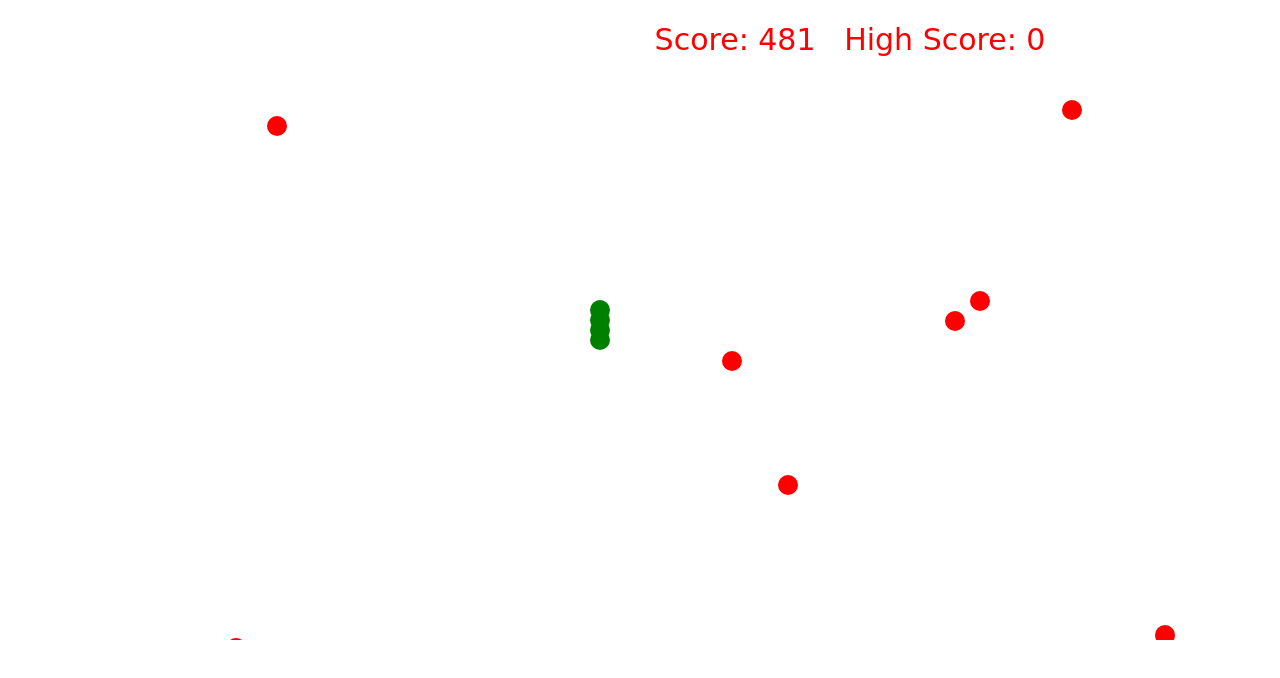
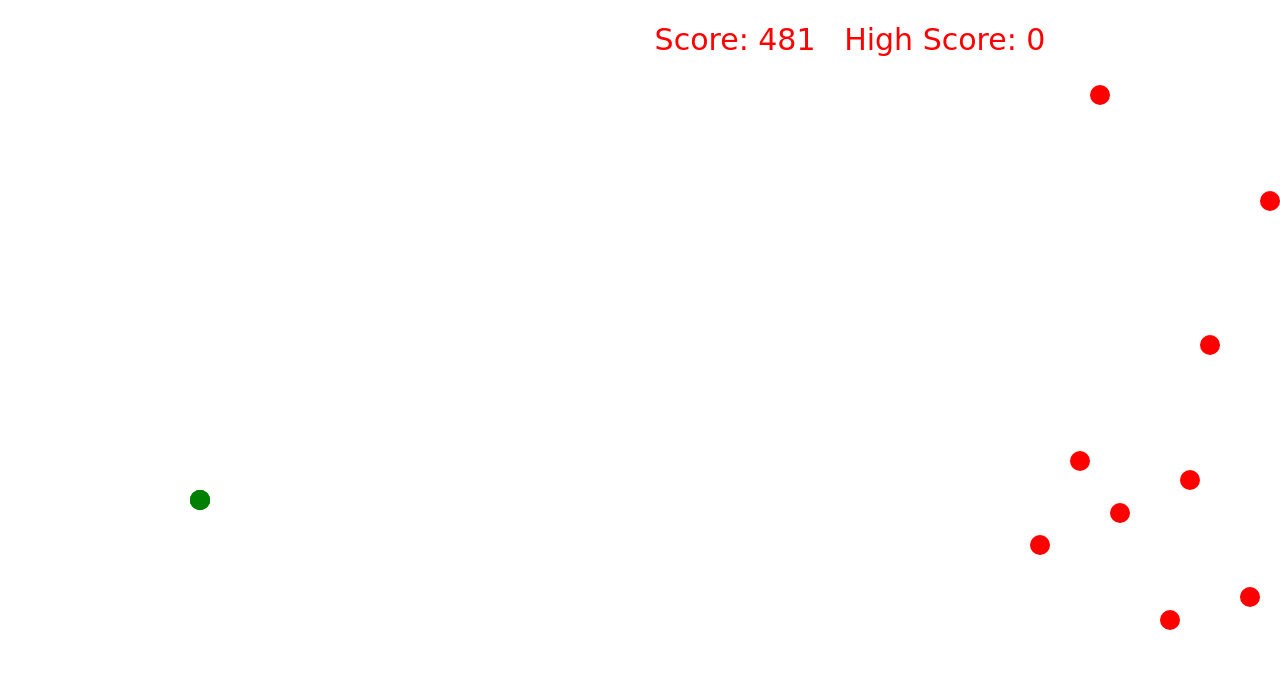
Before and after one commit to roygdavis/reactsnake, a React (Create React App) app: page / in a window 1280 px wide. Shown: the top 678 px of the page. Built offline with nearby package versions, Linux system fonts and the light colour scheme.

Commit message:
Basic rtype

```diff
--- a/src/App.tsx
+++ b/src/App.tsx
@@ -30,17 +30,17 @@ export enum Direction {
 }
 
 export interface AppState {
-  snakeBody: ObjectEntity[];
-  snakeLength: number;
-  birds: ObjectEntity[];
-  newBirdsInterval: number;
-  timeSinceLastBird: number;
-  birdSpeed: number;
+  shipBody: ObjectEntity[];
+  shipLength: number;
+  enemyShips: ObjectEntity[];
+  newEnemyShipsInterval: number;
+  timeSinceLastEnemyShip: number;
+  enemyShipSpeed: number;
   collisionDetected: boolean;
-  mice: ObjectEntity[];
-  timeSinceLastMice: number;
-  newMiceInterval: number;
-  snakeHeadPosition: ObjectEntity;
+  // mice: ObjectEntity[];
+  // timeSinceLastMice: number;
+  // newMiceInterval: number;
+  shipHeadPosition: ObjectEntity;
   score: number;
   highScore: number;
   entities: Entity[];
@@ -48,22 +48,22 @@ export interface AppState {
   gameTicks: number;
   difficultyLevel: number;
   lastKeyCode: string;
-  venom: ObjectEntity[];
+  shipLaser: ObjectEntity[];
 }
 
 const initState = () => {
   return {
-    snakeBody: [],
-    snakeLength: 5,
-    birds: [],
-    newBirdsInterval: 50,
-    timeSinceLastBird: 0,
-    birdSpeed: 20,
+    shipBody: [],
+    shipLength: 5,
+    enemyShips: [],
+    newEnemyShipsInterval: 50,
+    timeSinceLastEnemyShip: 0,
+    enemyShipSpeed: 20,
     collisionDetected: false,
-    mice: [],
-    timeSinceLastMice: 0,
-    newMiceInterval: 500,
-    snakeHeadPosition: { x: 600, y: 500, direction: Direction.Up, speed: 5, ticksAge: 0 },
+    // mice: [],
+    // timeSinceLastMice: 0,
+    // newMiceInterval: 500,
+    shipHeadPosition: { x: 200, y: 500, direction: Direction.Right, speed: 5, ticksAge: 0 },
     score: 0,
     highScore: 0,
     entities: [],
@@ -71,7 +71,7 @@ const initState = () => {
     gameTicks: 0,
     difficultyLevel: 5,
     lastKeyCode: "",
-    venom: []
+    shipLaser: []
   } as AppState;
 }
 
--- a/src/entities.ts
+++ b/src/entities.ts
@@ -6,20 +6,20 @@ export const getEntities = (): Entity[] => {
         {
             name: "SNAKE",
             updateMethod: (state: AppState, setState: SetStateHandler) => {
-                if (state.gameTicks % state.snakeHeadPosition.speed === 0) {
-                    const head = state.snakeHeadPosition;
+                if (state.gameTicks % state.shipHeadPosition.speed === 0) {
+                    const head = state.shipHeadPosition;
                     const newHead = JSON.parse(JSON.stringify(head)) as ObjectEntity; //{ x: head.x, y: head.y, direction: head.direction, speed: head.speed, ticksAge: head.ticksAge };
 
                     switch (state.lastKeyCode) {
                         case "ArrowUp":
                             newHead.direction = Direction.Up;
                             break;
-                        case "ArrowLeft":
-                            newHead.direction = Direction.Left;
-                            break;
-                        case "ArrowRight":
-                            newHead.direction = Direction.Right;
-                            break;
+                        // case "ArrowLeft":
+                        //     newHead.direction = Direction.Left;
+                        //     break;
+                        // case "ArrowRight":
+                        //     newHead.direction = Direction.Right;
+                        //     break;
                         case "ArrowDown":
                             newHead.direction = Direction.Down;
                             break;
@@ -34,43 +34,42 @@ export const getEntities = (): Entity[] => {
                         case Direction.Up:
                             newHead.y -= 10;
                             break;
-                        case Direction.Left:
-                            newHead.x -= 10;
-                            break;
-                        case Direction.Right:
-                            newHead.x += 10;
-                            break;
+                        // case Direction.Left:
+                        //     head.x -= 10;
+                        //     break;
+                        // case Direction.Right:
+                        //     head.x += 10;
+                        //     break;
                         default:
                             break;
                     }
                     // portal
-                    if (newHead.x > window.innerWidth) newHead.x = 20;
-                    if (newHead.x < 20) newHead.x = window.innerWidth - 10;
-                    if (newHead.y > window.innerHeight) newHead.y = 20;
-                    if (newHead.y < 20) newHead.y = window.innerHeight - 10;
-                    //if (newHead.x < 10 || newHead.x > window.innerWidth || newHead.y < 10 || newHead.y > window.innerHeight) state.collisionDetected = true;
+                    // if (newHead.x > window.innerWidth) newHead.x = 20;
+                    //if (newHead.x < 20) newHead.x = window.innerWidth - 10;
+                    if (newHead.y > window.innerHeight) newHead.y = window.innerHeight - 20;
+                    if (newHead.y < 20) newHead.y = 20;
 
                     // body into itself detection
-                    if (state.snakeBody.some(s => (newHead.x - 10 < s.x && newHead.x + 10 > s.x) && (newHead.y - 10 < s.y && newHead.y + 10 > s.y))) {
-                        state.collisionDetected = true;
-                    }
+                    // if (state.snakeBody.some(s => (newHead.x - 10 < s.x && newHead.x + 10 > s.x) && (newHead.y - 10 < s.y && newHead.y + 10 > s.y))) {
+                    //     state.collisionDetected = true;
+                    // }
 
 
-                    // push head to array
-                    if (state.snakeBody.length === state.snakeLength) {
-                        const body = state.snakeBody.slice(1);
+                    //push head to array
+                    if (state.shipBody.length === state.shipLength) {
+                        const body = state.shipBody.slice(1);
                         body.push(newHead);
-                        state.snakeBody = body;
+                        state.shipBody = body;
                     } else {
-                        state.snakeBody.push(newHead);
+                        state.shipBody.push(newHead);
                     }
-                    state.snakeHeadPosition = newHead;
+                    state.shipHeadPosition = newHead;
                 }
                 return state;
             },
             renderMethod: (state: AppState, context: CanvasRenderingContext2D) => {
                 if (context) {
-                    state.snakeBody.forEach((x, i) => {
+                    state.shipBody.forEach((x, i) => {
                         context.beginPath();
                         if (i > 0) {
                             //context.arc(state.snakeBody[i].x, state.snakeBody[i].y, 10, 0, 2 * Math.PI);
@@ -84,31 +83,31 @@ export const getEntities = (): Entity[] => {
             }
         },
         {
-            name: "BIRDS/ENEMIES",
+            name: "SHIPS/ENEMIES",
             updateMethod: (state: AppState, setState: SetStateHandler) => {
-                state.timeSinceLastBird--;
+                state.timeSinceLastEnemyShip--;
 
+                const { enemyShips } = state; //.birds.filter(x => x.y < window.innerHeight);
                 // get rid of mice which have fallen out of the bottom
-                const { birds } = state; //.birds.filter(x => x.y < window.innerHeight);
 
                 // make birds move
-                moveObjectEntities(birds, state.gameTicks, true, 750);
+                moveObjectEntities(enemyShips, state.gameTicks, false);
 
                 // increase score
-                state.score = state.score + (state.birds.filter(x => x.y > window.innerHeight).length * 100);
+                state.score = state.score + (state.enemyShips.filter(x => x.y > window.innerHeight).length * 100);
 
                 // create a new bird
-                if (state.timeSinceLastBird < 0) {
-                    const rx = Math.round(Math.random() * window.innerWidth);
+                if (state.timeSinceLastEnemyShip < 0) {
+                    const rx = window.innerWidth;//Math.round(Math.random() * window.innerWidth);
                     const ry = Math.round(Math.random() * window.innerHeight);
-                    const dx = Math.round(Math.random() * 3);
-                    birds.push({ x: rx, y: ry, direction: dx as Direction, speed: state.birdSpeed, ticksAge: 0 });
-                    state.timeSinceLastBird = state.newBirdsInterval;
+                    const dx = Direction.Left;// Math.round(Math.random() * 3);
+                    enemyShips.push({ x: rx, y: ry, direction: dx as Direction, speed: state.enemyShipSpeed, ticksAge: 0 });
+                    state.timeSinceLastEnemyShip = state.newEnemyShipsInterval;
                 }
 
                 // Collission detection
-                birds.forEach(r => {
-                    if (state.snakeBody.some(s => (r.x - 10 < s.x && r.x + 10 > s.x) && (r.y - 10 < s.y && r.y + 10 > s.y))) {
+                enemyShips.forEach(r => {
+                    if (state.shipBody.some(s => (r.x - 10 < s.x && r.x + 10 > s.x) && (r.y - 10 < s.y && r.y + 10 > s.y))) {
                         state.collisionDetected = true;
                     }
                 });
@@ -116,7 +115,7 @@ export const getEntities = (): Entity[] => {
                 return state;
             },
             renderMethod: (state: AppState, context: CanvasRenderingContext2D) => {
-                state.birds.forEach(x => {
+                state.enemyShips.forEach(x => {
                     context.beginPath();
                     context.arc(x.x, x.y, 10, 0, 2 * Math.PI);
                     context.fillStyle = "red";
@@ -125,44 +124,44 @@ export const getEntities = (): Entity[] => {
                 });
             }
         },
-        {
-            name: "MICE/FOOD",
-            updateMethod: (state: AppState, setState: SetStateHandler): AppState => {
-                // APPLES
-                //const newApples = [];
-                state.timeSinceLastMice--;
-                if (state.timeSinceLastMice < 0) {
-                    const ax = Math.round(Math.random() * window.innerWidth);
-                    const ay = Math.round(Math.random() * window.innerHeight);
-                    const dir = Math.round(Math.random() * 3);
-                    state.mice.push({ x: ax, y: ay, direction: dir as Direction, speed: 20, ticksAge: 0 });
-                    state.timeSinceLastMice = state.newMiceInterval;
-                }
-                if (state.snakeHeadPosition) {
-                    const eatenApples = state.mice.filter(s => (state.snakeHeadPosition!.x - 10 < s.x && state.snakeHeadPosition!.x + 10 > s.x) && (state.snakeHeadPosition!.y - 10 < s.y && state.snakeHeadPosition!.y + 10 > s.y));
-                    if (eatenApples.length > 0) {
-                        state.score += 1000;
-                        state.snakeLength = state.snakeLength + 10;
-                        const newApples = state.mice.filter(x => !eatenApples.some(y => x.x === y.x && x.y === y.y));
-                        state.mice = newApples;
-                    }
-                }
+        // {
+        //     name: "MICE/FOOD",
+        //     updateMethod: (state: AppState, setState: SetStateHandler): AppState => {
+        //         // APPLES
+        //         //const newApples = [];
+        //         state.timeSinceLastMice--;
+        //         if (state.timeSinceLastMice < 0) {
+        //             const ax = Math.round(Math.random() * window.innerWidth);
+        //             const ay = Math.round(Math.random() * window.innerHeight);
+        //             const dir = Math.round(Math.random() * 3);
+        //             state.mice.push({ x: ax, y: ay, direction: dir as Direction, speed: 20, ticksAge: 0 });
+        //             state.timeSinceLastMice = state.newMiceInterval;
+        //         }
+        //         if (state.shipHeadPosition) {
+        //             const eatenApples = state.mice.filter(s => (state.shipHeadPosition!.x - 10 < s.x && state.shipHeadPosition!.x + 10 > s.x) && (state.shipHeadPosition!.y - 10 < s.y && state.shipHeadPosition!.y + 10 > s.y));
+        //             if (eatenApples.length > 0) {
+        //                 state.score += 1000;
+        //                 state.shipLength = state.shipLength + 10;
+        //                 const newApples = state.mice.filter(x => !eatenApples.some(y => x.x === y.x && x.y === y.y));
+        //                 state.mice = newApples;
+        //             }
+        //         }
 
-                // make mice move
-                moveObjectEntities(state.mice, state.gameTicks, true, 900);
+        //         // make mice move
+        //         moveObjectEntities(state.mice, state.gameTicks, true, 900);
 
-                return state;
-            },
-            renderMethod: (state: AppState, context: CanvasRenderingContext2D) => {
-                state.mice.forEach(x => {
-                    context.beginPath();
-                    context.arc(x.x, x.y, 10, 0, 2 * Math.PI);
-                    context.fillStyle = "yellow";
-                    context.fill();
-                    context.closePath();
-                });
-            }
-        },
+        //         return state;
+        //     },
+        //     renderMethod: (state: AppState, context: CanvasRenderingContext2D) => {
+        //         state.mice.forEach(x => {
+        //             context.beginPath();
+        //             context.arc(x.x, x.y, 10, 0, 2 * Math.PI);
+        //             context.fillStyle = "yellow";
+        //             context.fill();
+        //             context.closePath();
+        //         });
+        //     }
+        // },
         {
             name: "SCORE",
             updateMethod: (state: AppState, setState: SetStateHandler): AppState => {
@@ -198,48 +197,48 @@ export const getEntities = (): Entity[] => {
             updateMethod: (state: AppState): AppState => {
                 state.gameTicks++;
                 if (state.gameTicks % 250 === 1) {
-                    state.newBirdsInterval = state.newBirdsInterval - state.difficultyLevel;
-                    state.newMiceInterval = state.newMiceInterval - state.difficultyLevel;
-                    state.birdSpeed++;
+                    state.newEnemyShipsInterval = state.newEnemyShipsInterval - state.difficultyLevel;
+                    //state.newMiceInterval = state.newMiceInterval - state.difficultyLevel;
+                    state.enemyShipSpeed++;
                 }
                 return state;
             },
             renderMethod: (state: AppState, context: CanvasRenderingContext2D) => { }
         },
         {
-            name: "VENOM",
+            name: "LASERS",
             updateMethod: (state: AppState): AppState => {
-                const { lastKeyCode, venom, collisionDetected, snakeHeadPosition } = state;
+                const { lastKeyCode, shipLaser, collisionDetected, shipHeadPosition } = state;
                 if (!collisionDetected && lastKeyCode === "Space") {
                     state.lastKeyCode = "";
                     // create venom
-                    venom.push({
-                        x: snakeHeadPosition.x,
-                        y: snakeHeadPosition.y,
-                        direction: snakeHeadPosition.direction,
+                    shipLaser.push({
+                        x: shipHeadPosition.x,
+                        y: shipHeadPosition.y,
+                        direction: Direction.Right,
                         speed: 1,
                         ticksAge: 0
                     });
                 }
                 // move venom
-                moveObjectEntities(venom, state.gameTicks, false);
-                const newVenom = venom.filter(v => !(v.x > window.innerWidth - 20 || v.x < 20 || v.y > window.innerHeight - 20 || v.y < 20));
+                moveObjectEntities(shipLaser, state.gameTicks, false);
+                const newLasers = shipLaser.filter(v => !(v.x > window.innerWidth - 20));
 
                 // collission detection
-                const newBirds = [] as ObjectEntity[];
-                state.birds.forEach(r => {
-                    if (!newVenom.some(s => (r.x - 10 < s.x && r.x + 10 > s.x) && (r.y - 10 < s.y && r.y + 10 > s.y))) {
-                        newBirds.push(r);
+                const newEnemyShips = [] as ObjectEntity[];
+                state.enemyShips.forEach(r => {
+                    if (!newLasers.some(s => (r.x - 10 < s.x && r.x + 10 > s.x) && (r.y - 10 < s.y && r.y + 10 > s.y))) {
+                        newEnemyShips.push(r);
                     }
                 });
-                if (newBirds.length !== state.birds.length) {
-                    state.birds = newBirds;
+                if (newEnemyShips.length !== state.enemyShips.length) {
+                    state.enemyShips = newEnemyShips;
                 }
-                state.venom = newVenom;
+                state.shipLaser = newLasers;
                 return state;
             },
             renderMethod: (state: AppState, context: CanvasRenderingContext2D) => {
-                state.venom.forEach(x => {
+                state.shipLaser.forEach(x => {
                     const width = (x.direction === Direction.Down || x.direction === Direction.Up) ? 3 : 10;
                     const height = (x.direction === Direction.Left || x.direction === Direction.Right) ? 3 : 10;
                     context.beginPath();
```
